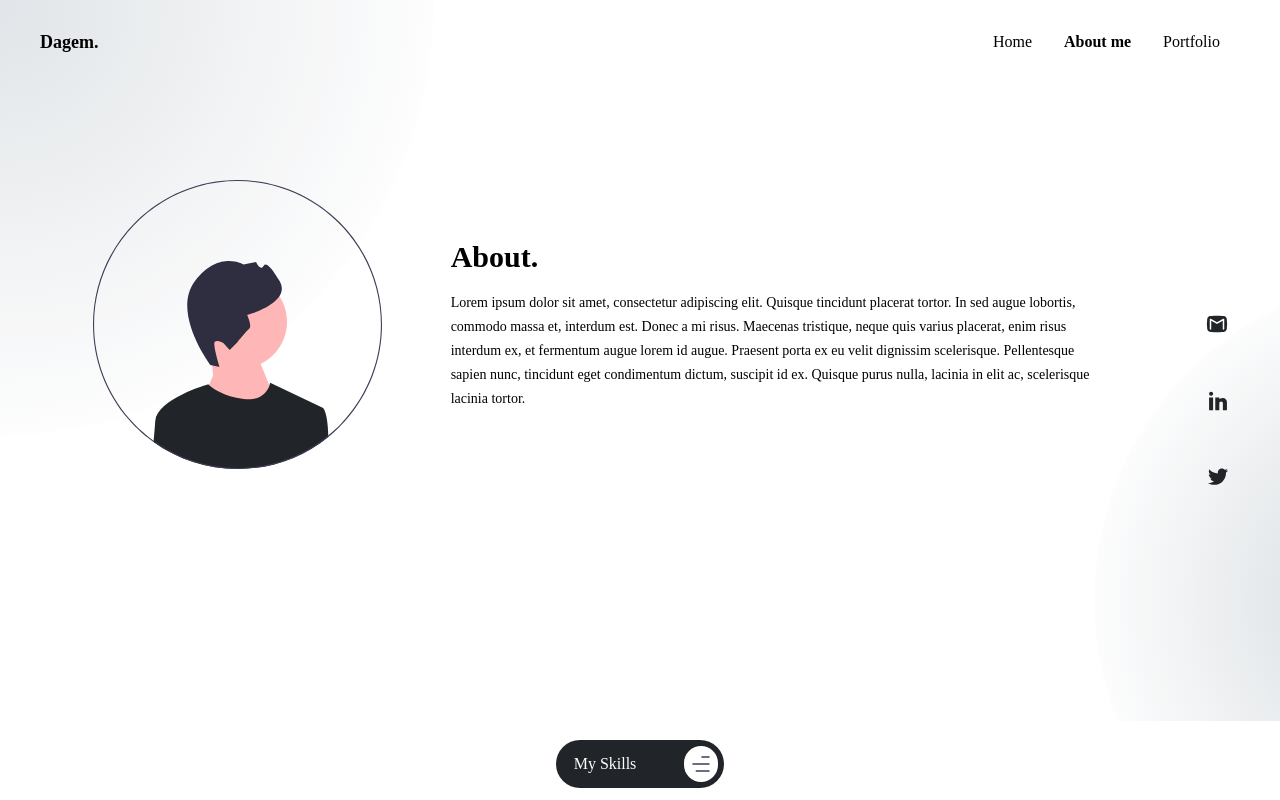
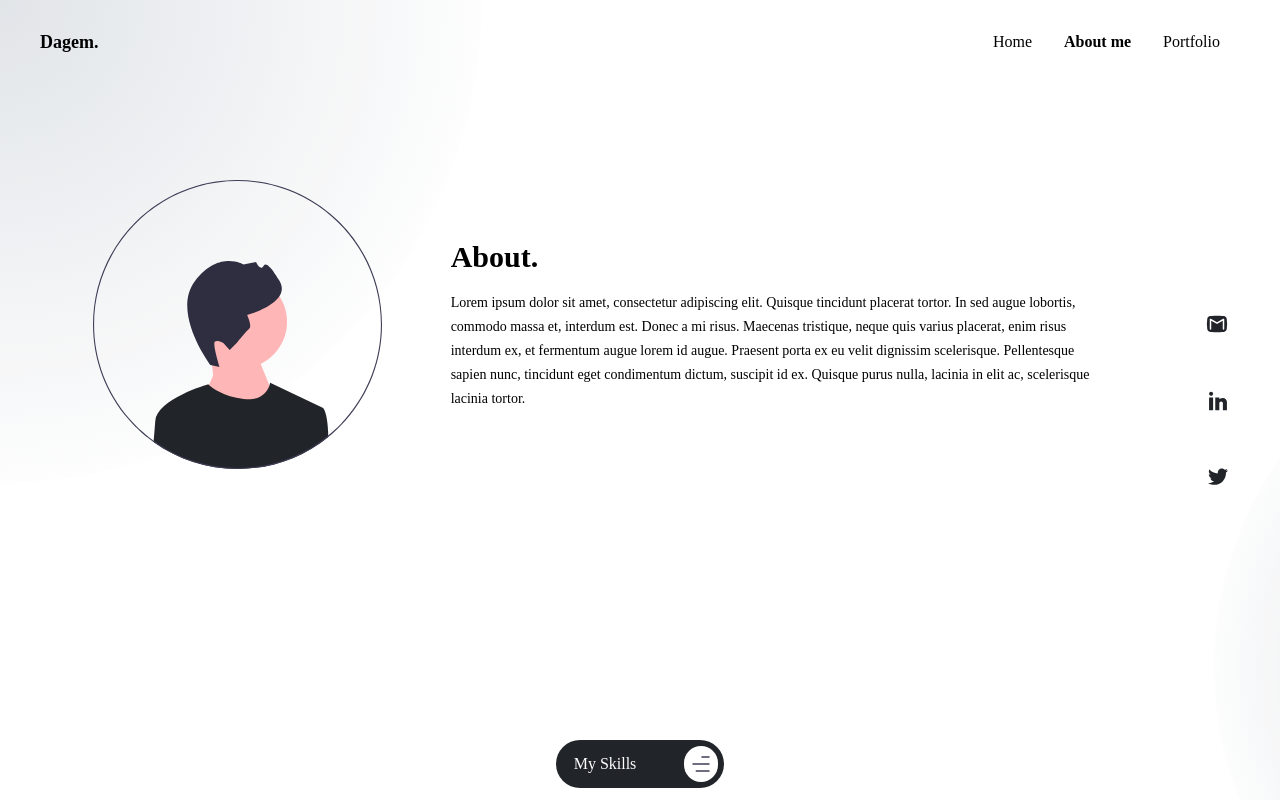
Before and after one commit to dagemtadesse/portfolio, a Next.js app: page /about in a window 1280 px wide. Built offline with nearby package versions, Linux system fonts and the light colour scheme.

Commit message:
bg image cover

```diff
--- a/pages/_app.tsx
+++ b/pages/_app.tsx
@@ -37,7 +37,7 @@ export default function App({ Component, pageProps }: AppProps) {
         className="absolute bottom-0 top-0 left-0 right-0 bg-white z-10 shadow-xl overflow-hidden"
         style={props}
       >
-        <div className="overflow-hidden w-screen h-screen relative z-10 bg-blur bg-no-repeat"></div>
+        <div className="overflow-hidden w-screen h-screen relative z-10 bg-blur bg-no-repeat  bg-cover"></div>
 
         {/* body */}
         {currentPage === 'Portfolio' && (
--- a/styles/global.css
+++ b/styles/global.css
@@ -525,6 +525,10 @@ video {
   position: relative;
 }
 
+.bottom-0 {
+  bottom: 0px;
+}
+
 .top-0 {
   top: 0px;
 }
@@ -539,10 +543,6 @@ video {
 
 .bottom-3 {
   bottom: 0.75rem;
-}
-
-.bottom-0 {
-  bottom: 0px;
 }
 
 .right-5 {
@@ -581,8 +581,12 @@ video {
   margin-top: 1rem;
 }
 
-.mt-3 {
-  margin-top: 0.75rem;
+.mt-6 {
+  margin-top: 1.5rem;
+}
+
+.mt-2 {
+  margin-top: 0.5rem;
 }
 
 .mt-5 {
@@ -591,6 +595,10 @@ video {
 
 .ml-2 {
   margin-left: 0.5rem;
+}
+
+.mt-3 {
+  margin-top: 0.75rem;
 }
 
 .ml-\[28px\] {
@@ -611,18 +619,6 @@ video {
 
 .ml-12 {
   margin-left: 3rem;
-}
-
-.mt-2 {
-  margin-top: 0.5rem;
-}
-
-.mt-8 {
-  margin-top: 2rem;
-}
-
-.mt-6 {
-  margin-top: 1.5rem;
 }
 
 .flex {
@@ -826,6 +822,10 @@ video {
   background-image: url(/background.svg);
 }
 
+.bg-cover {
+  background-size: cover;
+}
+
 .bg-no-repeat {
   background-repeat: no-repeat;
 }
@@ -954,10 +954,6 @@ video {
   font-weight: 600;
 }
 
-.font-light {
-  font-weight: 300;
-}
-
 .font-medium {
   font-weight: 500;
 }
@@ -972,10 +968,6 @@ video {
 
 .leading-6 {
   line-height: 1.5rem;
-}
-
-.tracking-wide {
-  letter-spacing: 0.025em;
 }
 
 .tracking-wider {
```
